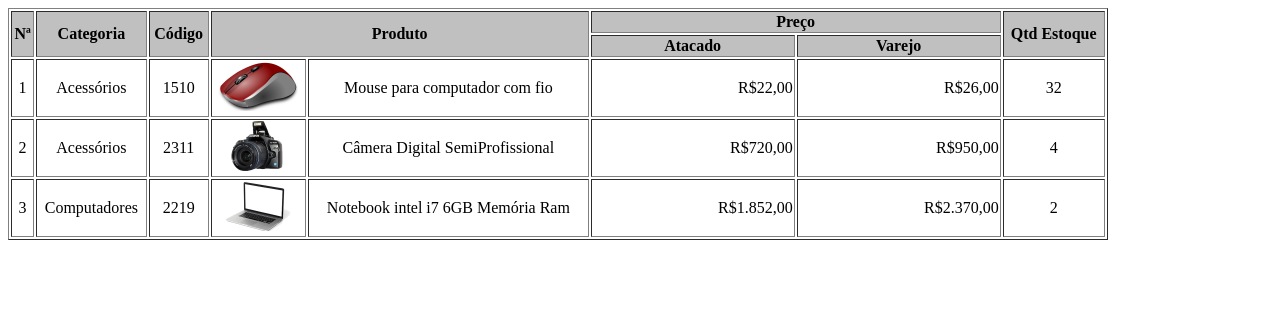
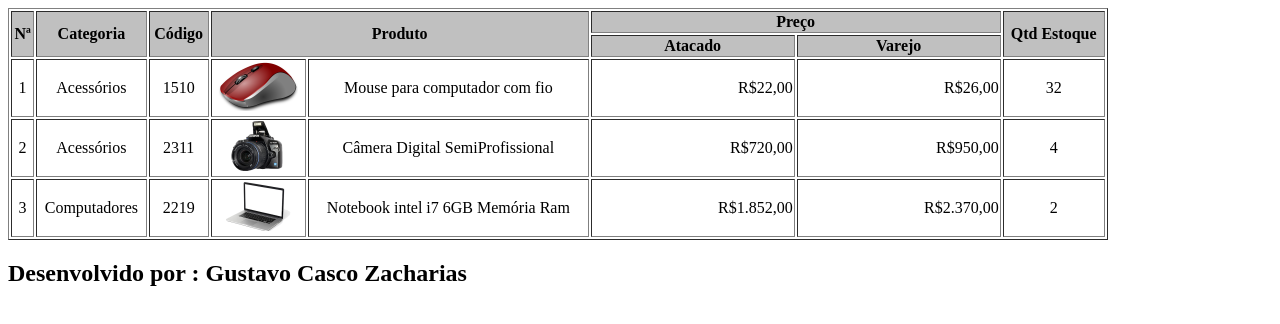
Before and after one commit to GustavoCasco/UNICID, a plain HTML site: page Aplicação para internet/exercicios/listaExercicio2-tabelas/tabPrecos.html in a window 1280 px wide. Drawn offline with Linux system fonts and the light colour scheme.

Commit message:
:suitcase:

```diff
--- a/Aplicação para internet/exercicios/listaExercicio2-tabelas/tabPrecos.html
+++ b/Aplicação para internet/exercicios/listaExercicio2-tabelas/tabPrecos.html
@@ -31,6 +31,7 @@
 				<td width="200"align="right">R$26,00</td>
 				<td align="center">32</td>
         </tr>
+
         <tr>
             <td align="center">2</td>
             <td align="center">Acessórios</td>
@@ -41,6 +42,7 @@
 				<td align="right">R$950,00</td>
 				<td align="center">4</td>
         </tr>
+
         <tr>
             <td align="center">3</td>
             <td align="center">Computadores</td>
@@ -52,5 +54,6 @@
 				<td align="center">2</td>
         </tr>
     </table>
+    <h2>Desenvolvido por : Gustavo Casco Zacharias</h2>
 </body>
 </html>
```
Also changed, not shown: Aplicação para internet/exercicios/listaExercicio2-tabelas/tabPrecosCarro.html (+6 -0 lines), Aplicação para internet/exercicios/listaExercicio2-tabelas/tabVoos.html (+8 -0 lines).
